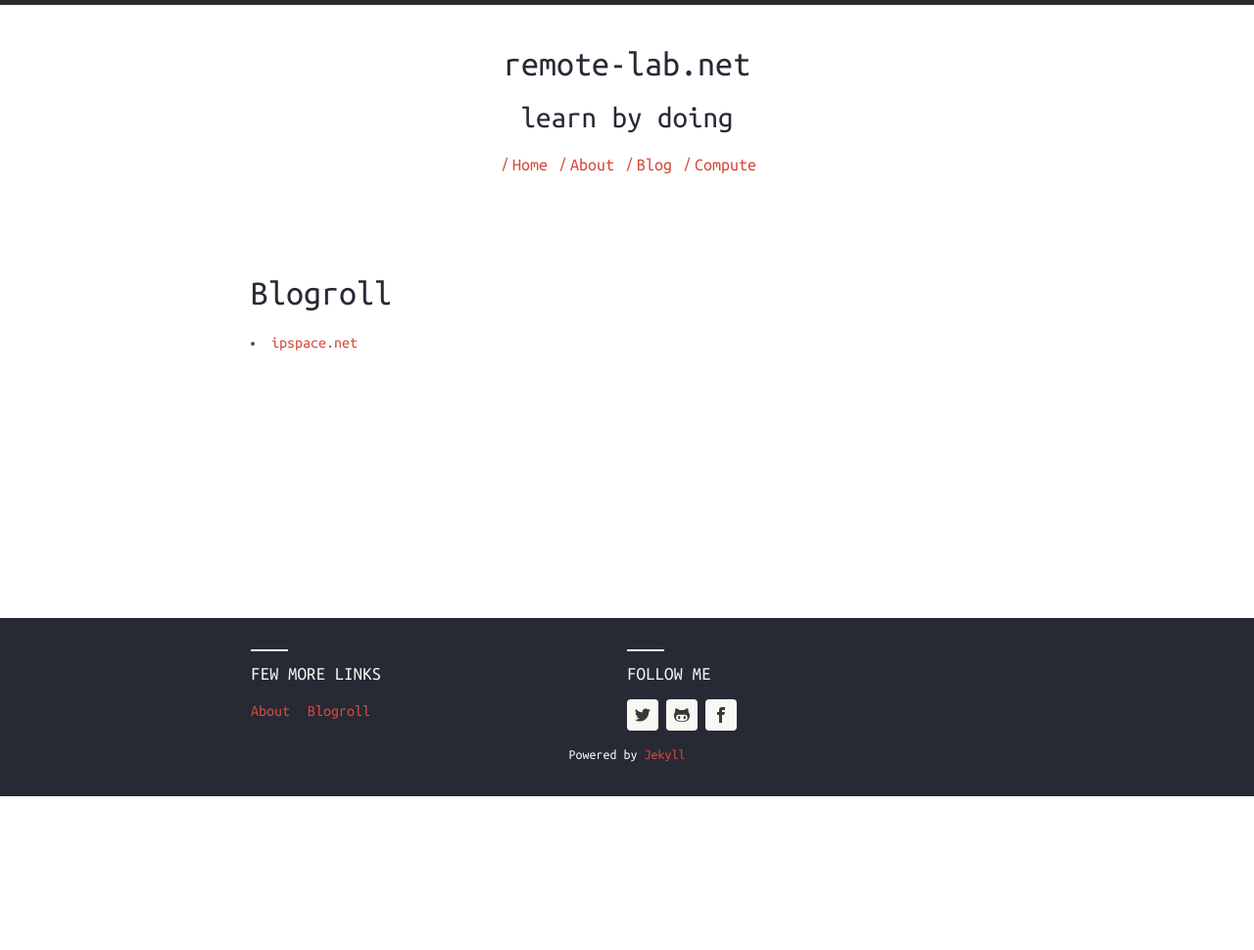
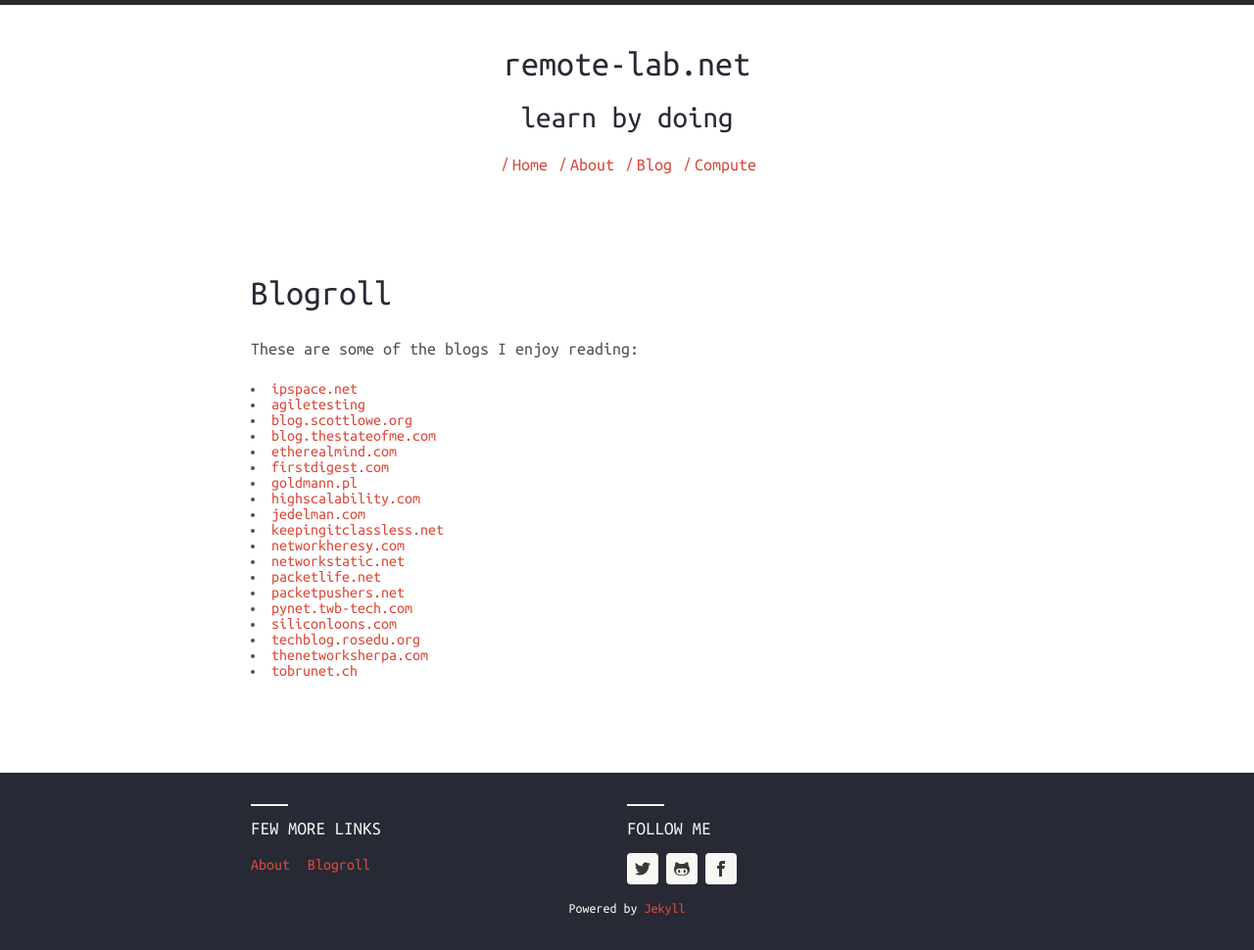
Before and after one commit to mcornea/mcornea.github.io, a Jekyll site: the page built from blogroll.md, in a window 1280 px wide. Shown: the whole page at 98% size. Built offline with Jekyll 4.4.1, drawn with Linux system fonts in a browser that asks for light colours; nearby versions of some CDN libraries; before the commit the page ends 900 px from its top, so only the background shows below that.

Commit message:
added links to blogroll

```diff
--- a/blogroll.md
+++ b/blogroll.md
@@ -3,4 +3,24 @@ layout: page
 title: Blogroll
 permalink: /blogroll/
 ---
+These are some of the blogs I enjoy reading:
+
 <li><a href="http://blog.ipspace.net/">ipspace.net</a></li>
+<li><a href="http://agiletesting.blogspot.com/">agiletesting</a></li>
+<li><a href="http://blog.scottlowe.org/">blog.scottlowe.org</a></li>
+<li><a href="http://blog.thestateofme.com/">blog.thestateofme.com</a></li>
+<li><a href="http://etherealmind.com/">etherealmind.com</a></li>
+<li><a href="http://www.firstdigest.com/">firstdigest.com</a></li>
+<li><a href="https://goldmann.pl/">goldmann.pl</a></li>
+<li><a href="http://highscalability.com/">highscalability.com</a></li>
+<li><a href="http://www.jedelman.com/">jedelman.com</a></li>
+<li><a href="http://keepingitclassless.net/">keepingitclassless.net</a></li>
+<li><a href="http://networkheresy.com/">networkheresy.com</a></li>
+<li><a href="http://networkstatic.net/">networkstatic.net</a></li>
+<li><a href="http://packetlife.net/">packetlife.net</a></li>
+<li><a href="http://packetpushers.net/">packetpushers.net</a></li>
+<li><a href="https://pynet.twb-tech.com/">pynet.twb-tech.com</a></li>
+<li><a href="http://siliconloons.com/">siliconloons.com</a></li>
+<li><a href="http://techblog.rosedu.org/">techblog.rosedu.org</a></li>
+<li><a href="http://thenetworksherpa.com/">thenetworksherpa.com</a></li>
+<li><a href="https://tobrunet.ch/">tobrunet.ch</a></li>
```
